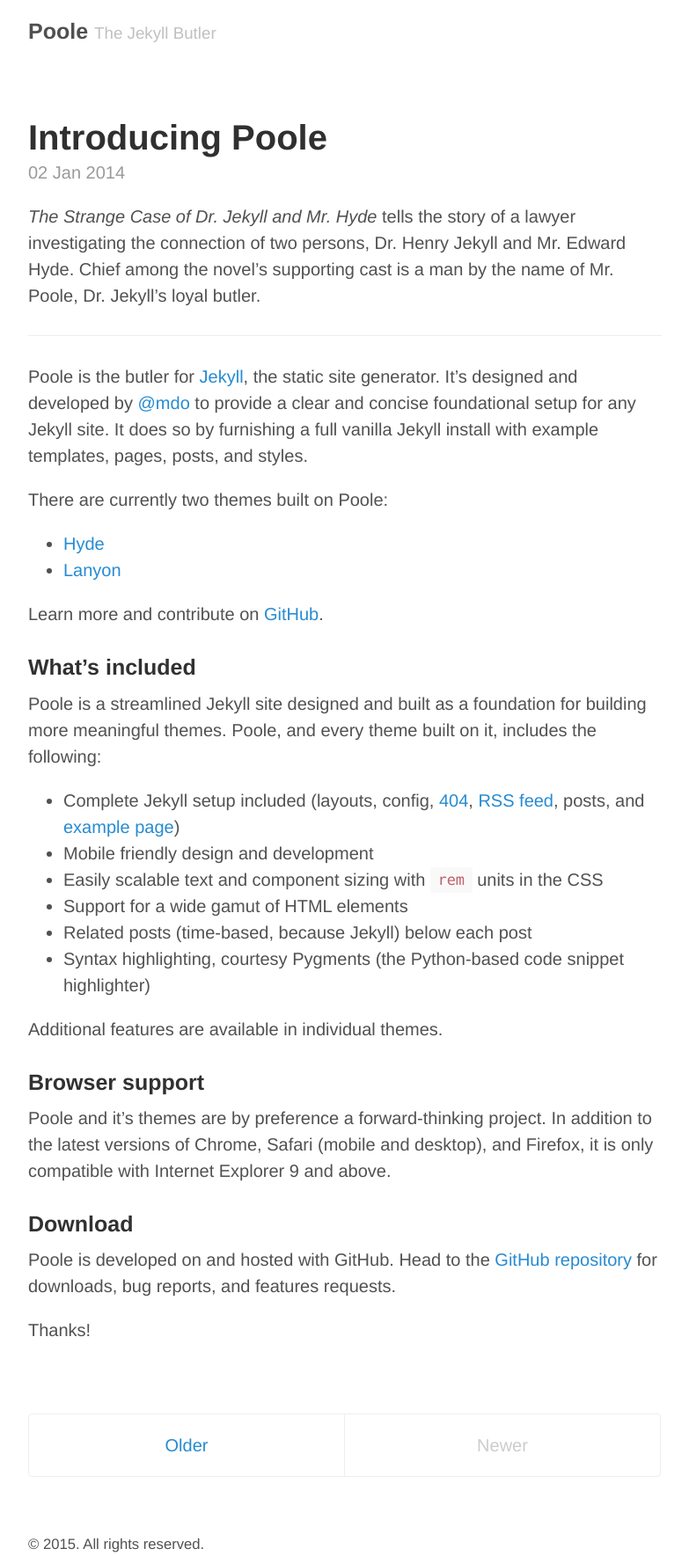
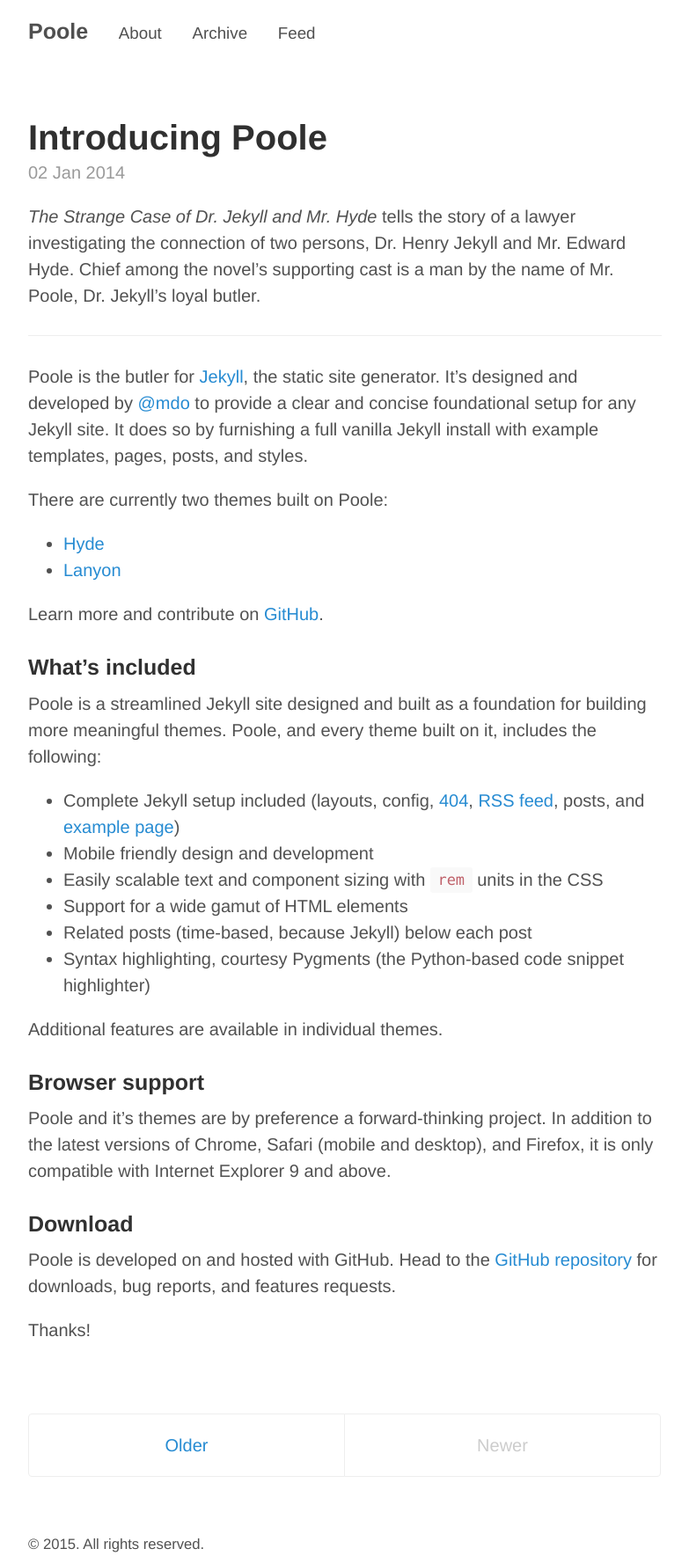
Before and after one commit to PratikGarg/pratikgarg.github.io, a Jekyll site: the page built from index.html, in a window 1280 px wide. Shown: the whole page at 88% size, without its empty margins (248-1031 px from the left). Built offline with Jekyll 4.4.1, drawn with Linux system fonts in a browser that asks for light colours; the list of posts is cut into pages by our own code.

Commit message:
Added discus comments

```diff
--- a/_config.yml
+++ b/_config.yml
@@ -17,3 +17,8 @@
 version:          1.0.0
 github:
   repo:           https://github.com/poole/poole
+
+pages_list:
+  About: '/about'
+  Archive: '/archive'
+  Feed: '/atom.xml'
--- /dev/null
+++ b/_includes/comments.html
@@ -0,0 +1,18 @@
+{% if page.comments %}
+<!-- Add Disqus comments. -->
+<div id="disqus_thread"></div>
+<script type="text/javascript">
+  /* * * CONFIGURATION VARIABLES: EDIT BEFORE PASTING INTO YOUR WEBPAGE * * */
+  var disqus_shortname = '<USERNAME>'; // required: replace example with your forum shortname
+  var disqus_identifier = "{{ site.disqusid }}{{ page.url | replace:'index.html','' }}";
+
+  /* * * DON'T EDIT BELOW THIS LINE * * */
+  (function() {
+    var dsq = document.createElement('script'); dsq.type = 'text/javascript'; dsq.async = true;
+    dsq.src = '//' + disqus_shortname + '.disqus.com/embed.js';
+    (document.getElementsByTagName('head')[0] || document.getElementsByTagName('body')[0]).appendChild(dsq);
+  })();
+</script>
+<noscript>Please enable JavaScript to view the <a href="http://disqus.com/?ref_noscript">comments powered by Disqus.</a></noscript>
+<a href="http://disqus.com" class="dsq-brlink">comments powered by <span class="logo-disqus">Disqus</span></a>
+{% endif %}
--- a/_layouts/default.html
+++ b/_layouts/default.html
@@ -7,9 +7,14 @@
 
     <div class="container content">
       <header class="masthead">
-        <h3 class="masthead-title">
-          <a href="{{ site.baseurl }}" title="Home">{{ site.title }}</a>
-          <small>{{ site.tagline }}</small>
+
+          <h3 class="masthead-title">
+                <a href="/" title="Home">{{ site.title }}</a>
+
+                {% for page in site.pages_list %}
+                  &nbsp;&nbsp;&nbsp;
+                  <small><a href="{{ page[1]  }}">{{ page[0] }}</a></small>
+                {% endfor %}
         </h3>
       </header>
 
@@ -18,6 +23,7 @@
       </main>
 
       <footer class="footer">
+      {% include comments.html %}
         <small>
           &copy; <time datetime="{{ site.time | date_to_xmlschema }}">{{ site.time | date: '%Y' }}</time>. All rights reserved.
         </small>
```
Also changed, not shown: archive.md (added, +10 -0 lines).
